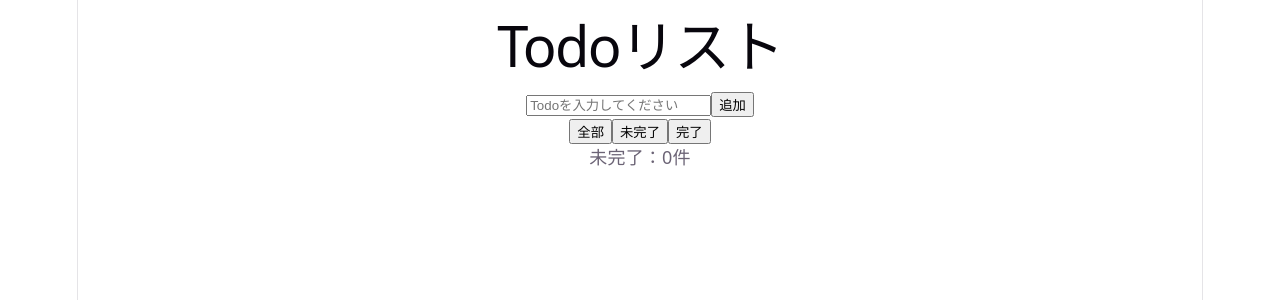
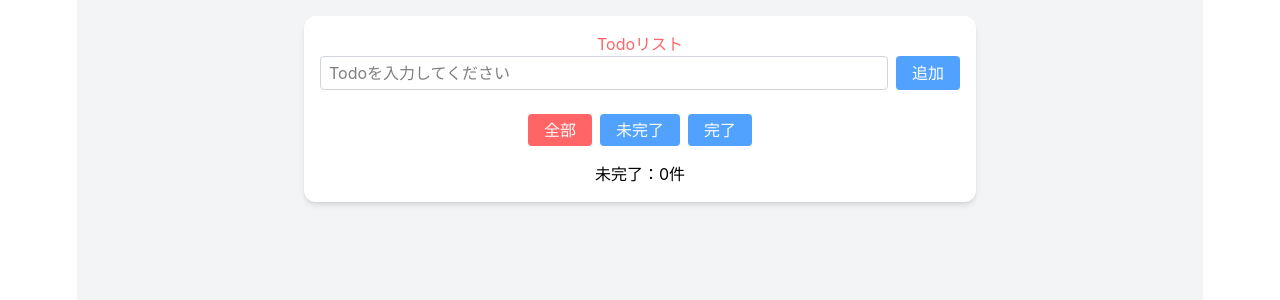
Before and after one commit to Takahashi-Yoshiaki/9-_Mytodo-, a React (Vite) app: page / in a window 1280 px wide. Shown: the top 300 px of the page. Built offline with nearby package versions, Linux system fonts and the light colour scheme.

Commit message:
Add Todo editing and complete app styling

```diff
--- a/package.json
+++ b/package.json
@@ -10,8 +10,10 @@
     "preview": "vite preview"
   },
   "dependencies": {
+    "@tailwindcss/vite": "^4.3.3",
     "react": "^19.2.8",
-    "react-dom": "^19.2.8"
+    "react-dom": "^19.2.8",
+    "tailwindcss": "^4.3.3"
   },
   "devDependencies": {
     "@eslint/js": "^10.0.1",
--- a/src/App.tsx
+++ b/src/App.tsx
@@ -19,6 +19,22 @@ function App() {
     }
 
     setTodos([...todos, newTodo])
+  }
+
+  function handleEditTodo(id: string, newTitle: string) {
+  const trimmedTitle = newTitle.trim()
+
+  if (trimmedTitle === '') {
+    return
+  }
+
+  setTodos(
+    todos.map((todo) =>
+      todo.id === id
+        ? { ...todo, title: trimmedTitle }
+        : todo
+    )
+  )
 }
 
   function handleToggleDone(id: string) {
@@ -52,21 +68,39 @@ function App() {
   ).length
 
   return (
-    <main>
-      <h1>Todoリスト</h1>
+    <main className="bg-gray-100 min-h-screen p-4">
+      <div className="bg-white p-4 max-w-2xl mx-auto rounded-xl shadow-md">
+        <h1 className="text-red-400">Todoリスト</h1>
+
 
         <TodoForm onAdd={handleAddTodo} />
 
-      <div>
-        <button onClick={() => setFilter('all')}>
+        <div className="flex gap-2 py-2 mt-4 mb-2 justify-center">
+          <button
+          className={
+            filter === "all"?"bg-red-400 text-white px-4 py-1 rounded hover:bg-red-500"
+            :"bg-blue-400 text-white px-4 py-1 rounded hover:bg-blue-600"
+          }
+
+          onClick={() => setFilter('all')}>
             全部
           </button>
 
-        <button onClick={() => setFilter('active')}>
+          <button
+          className={
+            filter === "active"?"bg-red-400 text-white px-4 py-1 rounded hover:bg-red-500"
+            :"bg-blue-400 text-white px-4 py-1 rounded hover:bg-blue-600"
+          }
+          onClick={() => setFilter('active')}>
             未完了
           </button>
 
-        <button onClick={() => setFilter('completed')}>
+          <button
+          className={
+            filter === "completed"?"bg-red-400 text-white px-4 py-1 rounded hover:bg-red-500"
+            :"bg-blue-400 text-white px-4 py-1 rounded hover:bg-blue-600"
+          }
+          onClick={() => setFilter('completed')}>
             完了
           </button>
         </div>
@@ -77,7 +111,9 @@ function App() {
           todos={filteredTodos}
           onToggleDone={handleToggleDone}
           onDelete={handleDeleteTodo}
+          onEdit={handleEditTodo}
         />
+      </div>
     </main>
   )
 }
--- a/src/components/TodoForm.tsx
+++ b/src/components/TodoForm.tsx
@@ -19,13 +19,16 @@ function TodoForm({ onAdd }: TodoFormProps) {
   }
 
   return (
-    <div>
+    <div className="flex gap-2">
       <input
+        className="flex-1 border border-gray-300 rounded px-2 py-1"
         value={title}
         onChange={(event) => setTitle(event.target.value)}
         placeholder="Todoを入力してください"
       />
-      <button onClick={handleSubmit}>追加</button>
+      <button
+      className="bg-blue-400 text-white px-4 py-1 rounded hover:bg-blue-600"
+      onClick={handleSubmit}>追加</button>
     </div>
   )
 }
--- a/src/components/TodoItem.tsx
+++ b/src/components/TodoItem.tsx
@@ -1,28 +1,104 @@
+import { useState } from 'react'
 import type {Todo} from '../types'
 
 type TodoItemProps = {
     todo:Todo
     onToggleDone: (id:string) => void
     onDelete: (id:string) => void
+    onEdit: (id: string, newTitle: string) => void
+
+
 }
+
+
 
 function TodoItem({
     todo,
     onToggleDone,
-    onDelete
+    onDelete,
+    onEdit,
 }:TodoItemProps){
+const [isEditing, setIsEditing] = useState(false)
+const [editTitle, setEditTitle] = useState(todo.title)
+
+function handleStartEdit() {
+  setEditTitle(todo.title)
+  setIsEditing(true)
+}
+
+function handleSave() {
+  const trimmedTitle = editTitle.trim()
+
+  if (trimmedTitle === '') {
+    return
+  }
+
+  onEdit(todo.id, trimmedTitle)
+  setIsEditing(false)
+}
+
+function handleCancel() {
+  setEditTitle(todo.title)
+  setIsEditing(false)
+}
 
 return(
-    <li>
+    <li className ="flex gap-2 text-left p-4 border border-gray-300 rounded items-center">
         <input
             type="checkbox"
             checked={todo.done}
             onChange={() => onToggleDone(todo.id)}
         />
-<span>
-  {todo.title} {todo.done ? '完了' : '未着手'}
-</span>
-        <button onClick={() => onDelete(todo.id)}>削除</button>
+
+    {isEditing ? (
+  <>
+    <input
+      className="flex-1 border border-gray-300 rounded px-2 py-1"
+      value={editTitle}
+      onChange={(event) => setEditTitle(event.target.value)}
+    />
+
+    <button
+      className="bg-green-500 text-white px-4 py-1 rounded hover:bg-green-600"
+      onClick={handleSave}
+    >
+      保存
+    </button>
+
+    <button
+      className="bg-gray-400 text-white px-4 py-1 rounded hover:bg-gray-500"
+      onClick={handleCancel}
+    >
+      キャンセル
+    </button>
+  </>
+) : (
+  <>
+    <span
+      className={
+        todo.done
+          ? 'flex-1 text-left text-gray-500 line-through'
+          : 'flex-1 text-left'
+      }
+    >
+      {todo.title} {todo.done ? '完了' : '未着手'}
+    </span>
+
+    <button
+      className="bg-yellow-500 text-white px-4 py-1 rounded hover:bg-yellow-600"
+      onClick={handleStartEdit}
+    >
+      編集
+    </button>
+
+    <button
+      className="bg-blue-400 text-white px-4 py-1 rounded hover:bg-blue-600"
+      onClick={() => onDelete(todo.id)}
+    >
+      削除
+    </button>
+  </>
+)}
     </li>
 
 )
--- a/src/components/TodoList.tsx
+++ b/src/components/TodoList.tsx
@@ -5,12 +5,14 @@ type TodoListProps = {
   todos: Todo[]
   onToggleDone: (id: string) => void
   onDelete: (id: string) => void
+  onEdit: (id: string, newTitle: string) => void
 }
 
 function TodoList({
   todos,
   onToggleDone,
   onDelete,
+  onEdit,
 }: TodoListProps) {
   return (
     <ul>
@@ -20,6 +22,7 @@ function TodoList({
           todo={todo}
           onToggleDone={onToggleDone}
           onDelete={onDelete}
+          onEdit={onEdit}
         />
       ))}
     </ul>
--- a/src/index.css
+++ b/src/index.css
@@ -1,54 +1,7 @@
-:root {
-  --text: #6b6375;
-  --text-h: #08060d;
-  --bg: #fff;
-  --border: #e5e4e7;
-  --code-bg: #f4f3ec;
-  --accent: #aa3bff;
-  --accent-bg: rgba(170, 59, 255, 0.1);
-  --accent-border: rgba(170, 59, 255, 0.5);
-  --social-bg: rgba(244, 243, 236, 0.5);
-  --shadow:
-    rgba(0, 0, 0, 0.1) 0 10px 15px -3px, rgba(0, 0, 0, 0.05) 0 4px 6px -2px;
-
-  --sans: system-ui, 'Segoe UI', Roboto, sans-serif;
-  --heading: system-ui, 'Segoe UI', Roboto, sans-serif;
-  --mono: ui-monospace, Consolas, monospace;
-
-  font: 18px/145% var(--sans);
-  letter-spacing: 0.18px;
-  color-scheme: light dark;
-  color: var(--text);
-  background: var(--bg);
-  font-synthesis: none;
-  text-rendering: optimizeLegibility;
-  -webkit-font-smoothing: antialiased;
-  -moz-osx-font-smoothing: grayscale;
-
-  @media (max-width: 1024px) {
-    font-size: 16px;
-  }
-}
-
-@media (prefers-color-scheme: dark) {
-  :root {
-    --text: #9ca3af;
-    --text-h: #f3f4f6;
-    --bg: #16171d;
-    --border: #2e303a;
-    --code-bg: #1f2028;
-    --accent: #c084fc;
-    --accent-bg: rgba(192, 132, 252, 0.15);
-    --accent-border: rgba(192, 132, 252, 0.5);
-    --social-bg: rgba(47, 48, 58, 0.5);
-    --shadow:
-      rgba(0, 0, 0, 0.4) 0 10px 15px -3px, rgba(0, 0, 0, 0.25) 0 4px 6px -2px;
-  }
-
+@import "tailwindcss";
   #social .button-icon {
     filter: invert(1) brightness(2);
   }
-}
 
 #root {
   width: 1126px;
@@ -61,51 +14,3 @@
   flex-direction: column;
   box-sizing: border-box;
 }
-
-body {
-  margin: 0;
-}
-
-h1,
-h2 {
-  font-family: var(--heading);
-  font-weight: 500;
-  color: var(--text-h);
-}
-
-h1 {
-  font-size: 56px;
-  letter-spacing: -1.68px;
-  margin: 32px 0;
-  @media (max-width: 1024px) {
-    font-size: 36px;
-    margin: 20px 0;
-  }
-}
-h2 {
-  font-size: 24px;
-  line-height: 118%;
-  letter-spacing: -0.24px;
-  margin: 0 0 8px;
-  @media (max-width: 1024px) {
-    font-size: 20px;
-  }
-}
-p {
-  margin: 0;
-}
-
-code,
-.counter {
-  font-family: var(--mono);
-  display: inline-flex;
-  border-radius: 4px;
-  color: var(--text-h);
-}
-
-code {
-  font-size: 15px;
-  line-height: 135%;
-  padding: 4px 8px;
-  background: var(--code-bg);
-}
--- a/vite.config.ts
+++ b/vite.config.ts
@@ -1,8 +1,9 @@
 import react from '@vitejs/plugin-react'
 import { defineConfig } from 'vite'
+import tailwindcss from '@tailwindcss/vite'
 
 // https://vite.dev/config/
 export default defineConfig({
-  plugins: [react()],
+  plugins: [react(), tailwindcss()],
   base: '/9-_Mytodo-/',
 })
```
Also changed, not shown: src/App.css (line endings or trailing spaces), 2 other files (tests, documents, lock files or other folders). Lines whose indentation alone changed are shown as unchanged.
